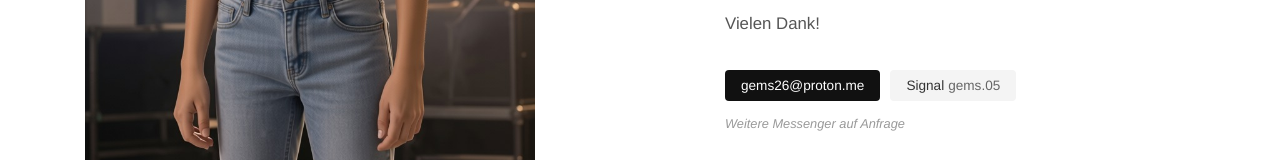
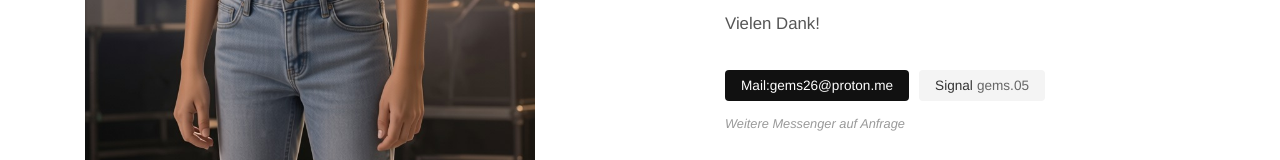
Before and after one commit to gems-alt/gems-alt.github.io, a plain HTML site: page index.html in a window 1280 px wide. Shown: the part 481-641 px from the top of the page. Drawn offline with Linux system fonts and the light colour scheme.

Commit message:
Update email display format in index.html

```diff
--- a/index.html
+++ b/index.html
@@ -48,7 +48,7 @@ p { font-size: 1.05rem; line-height: 1.6; margin-bottom: 32px; color: #555; }
 
 
       <div class="button-group">
-        <span class="btn-small btn-mail">gems26@proton.me</span>
+        <span class="btn-small btn-mail">Mail:gems26@proton.me</span>
         <a href="https://signal.me/#eu/VijHaYExUiZhuiy0vcKTnSYz2hY1Z1Tf1RqzaeuDR8Ra6dDjGp5AOIr4JUC9txDY" target="_blank" rel="noopener" class="btn-small btn-messenger">Signal<span class="btn-id">gems.05</span></a>
       </div>
 
```
